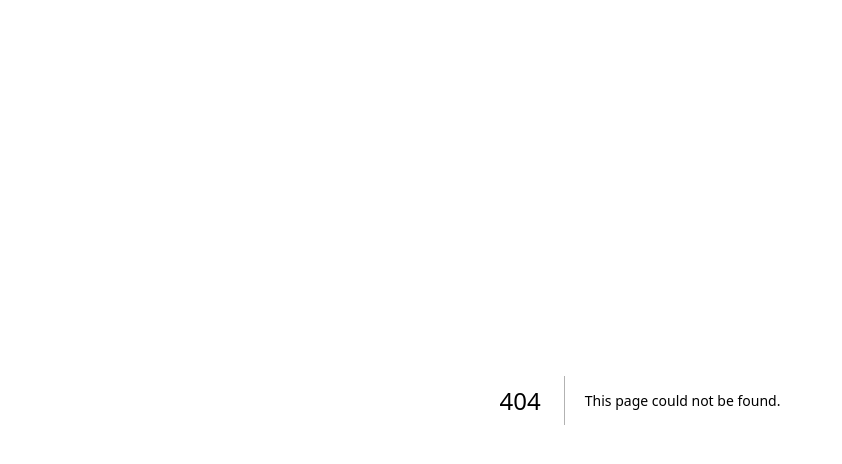
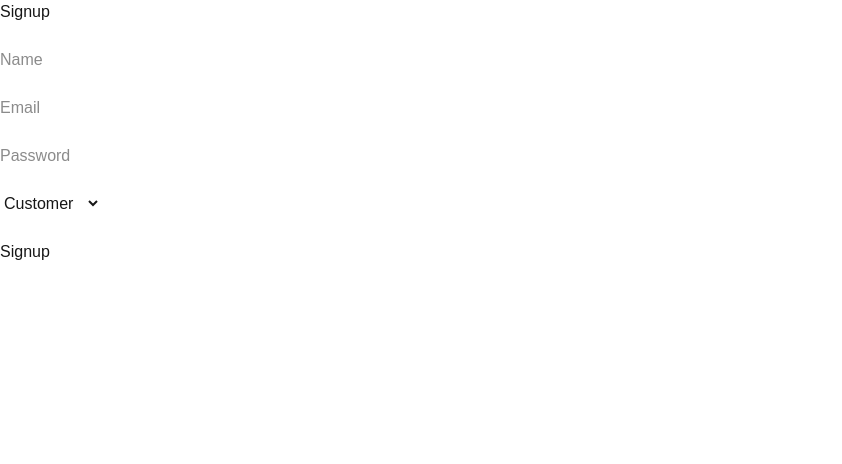
Before and after one commit to NisargaK-21/RxConnect, a Next.js app in the folder rx-frontend/: page /signup in a window 1280 px wide. Before the commit this address had no page. Shown: the top 464 px of the page, without its empty margins (0-842 px from the left). Built offline with nearby package versions, Linux system fonts and the light colour scheme; no server answers.

Commit message:
feat(frontend): implement login and signup pages

```diff
--- a/rx-frontend/src/app/dashboard/page.js
+++ b/rx-frontend/src/app/dashboard/page.js
@@ -11,7 +11,7 @@ export default function DashboardPage() {
 
   async function fetchDashboard() {
     try {
-      const response = await axios.get("http://localhost:5000/dashboard");
+      const response = await axios.get(`${process.env.NEXT_PUBLIC_API_URL}/dashboard`);
 
       console.log(response.data);
 
--- a/rx-frontend/src/app/dashboard/stock/page.js
+++ b/rx-frontend/src/app/dashboard/stock/page.js
@@ -11,7 +11,7 @@ export default function BranchStockDashboard() {
 
   async function fetchBranches() {
     try {
-      const response = await axios.get("http://localhost:5000/branches");
+      const response = await axios.get(`${process.env.NEXT_PUBLIC_API_URL}/branches`);
 
       setBranches(response.data);
 
--- /dev/null
+++ b/rx-frontend/src/app/login/page.js
@@ -0,0 +1,5 @@
+import LoginForm from "@/components/LoginForm";
+
+export default function LoginPage() {
+  return <LoginForm />;
+}
--- /dev/null
+++ b/rx-frontend/src/app/signup/page.js
@@ -0,0 +1,5 @@
+import SignupForm from "@/components/SignupForm";
+
+export default function SignupPage() {
+  return <SignupForm />;
+}
--- /dev/null
+++ b/rx-frontend/src/components/LoginForm.js
@@ -0,0 +1,92 @@
+"use client";
+
+import { useState } from "react";
+import { useRouter } from "next/navigation";
+import { login } from "../services/auth.service";
+
+export default function LoginForm() {
+  const router = useRouter();
+
+  const [email, setEmail] = useState("");
+  const [password, setPassword] = useState("");
+
+  async function handleSubmit(e) {
+    e.preventDefault();
+
+    try {
+      const data = await login({
+        email,
+        password,
+      });
+
+      localStorage.setItem("token", data.token);
+      localStorage.setItem(
+        "user",
+        JSON.stringify(data.user)
+      );
+
+      alert("Login successful!");
+
+      const role = data.user.role;
+
+      switch (role) {
+        case "admin":
+          router.push("/dashboard");
+          break;
+
+        case "customer":
+          router.push("/catalog");
+          break;
+
+        case "staff":
+          router.push("/orders");
+          break;
+
+        case "pharmacist":
+          router.push("/review-prescriptions");
+          break;
+
+        case "delivery":
+          router.push("/order-tracking");
+          break;
+
+        default:
+          router.push("/");
+      }
+    } catch (err) {
+      alert(err.response?.data?.message || "Login failed");
+    }
+  }
+
+  return (
+    <form onSubmit={handleSubmit}>
+      <h2>Login</h2>
+
+      <br />
+
+      <input
+        type="email"
+        placeholder="Email"
+        value={email}
+        onChange={(e) => setEmail(e.target.value)}
+      />
+
+      <br />
+      <br />
+
+      <input
+        type="password"
+        placeholder="Password"
+        value={password}
+        onChange={(e) => setPassword(e.target.value)}
+      />
+
+      <br />
+      <br />
+
+      <button type="submit">
+        Login
+      </button>
+    </form>
+  );
+}
--- /dev/null
+++ b/rx-frontend/src/components/SignupForm.js
@@ -0,0 +1,93 @@
+"use client";
+
+import { useState } from "react";
+import { useRouter } from "next/navigation";
+import { signup } from "../services/auth.service";
+
+export default function SignupForm() {
+  const router = useRouter();
+
+  const [formData, setFormData] = useState({
+    name: "",
+    email: "",
+    password: "",
+    role: "customer",
+  });
+
+  function handleChange(e) {
+    setFormData({
+      ...formData,
+      [e.target.name]: e.target.value,
+    });
+  }
+
+  async function handleSubmit(e) {
+    e.preventDefault();
+
+    try {
+      const data = await signup(formData);
+
+      alert(data.message || "Signup successful!");
+
+      router.push("/login");
+    } catch (err) {
+      alert(err.response?.data?.message || "Signup failed");
+    }
+  }
+
+  return (
+    <form onSubmit={handleSubmit}>
+      <h2>Signup</h2>
+
+      <br />
+
+      <input
+        type="text"
+        name="name"
+        placeholder="Name"
+        value={formData.name}
+        onChange={handleChange}
+      />
+
+      <br /><br />
+
+      <input
+        type="email"
+        name="email"
+        placeholder="Email"
+        value={formData.email}
+        onChange={handleChange}
+      />
+
+      <br /><br />
+
+      <input
+        type="password"
+        name="password"
+        placeholder="Password"
+        value={formData.password}
+        onChange={handleChange}
+      />
+
+      <br /><br />
+
+      <select
+        name="role"
+        value={formData.role}
+        onChange={handleChange}
+      >
+        <option value="customer">Customer</option>
+        <option value="admin">Admin</option>
+        <option value="staff">Staff</option>
+        <option value="pharmacist">Pharmacist</option>
+        <option value="delivery">Delivery</option>
+      </select>
+
+      <br /><br />
+
+      <button type="submit">
+        Signup
+      </button>
+    </form>
+  );
+}
--- /dev/null
+++ b/rx-frontend/src/services/auth.service.js
@@ -0,0 +1,13 @@
+import axios from "axios";
+
+const API_URL = `${process.env.NEXT_PUBLIC_API_URL}/auth`;
+
+export const signup = async (userData) => {
+  const response = await axios.post(`${API_URL}/signup`, userData);
+  return response.data;
+};
+
+export const login = async (credentials) => {
+  const response = await axios.post(`${API_URL}/login`, credentials);
+  return response.data;
+};
--- /dev/null
+++ b/rx-frontend/src/utils/auth.js
@@ -0,0 +1,18 @@
+export function saveAuth(data) {
+  localStorage.setItem("token", data.token);
+  localStorage.setItem("user", JSON.stringify(data.user));
+}
+
+export function getToken() {
+  return localStorage.getItem("token");
+}
+
+export function getUser() {
+  const user = localStorage.getItem("user");
+  return user ? JSON.parse(user) : null;
+}
+
+export function logout() {
+  localStorage.removeItem("token");
+  localStorage.removeItem("user");
+}
```
Also changed, not shown: rx-frontend/src/components/ProtectedRoute.js (added), 1 other file (tests, documents, lock files or other folders).
